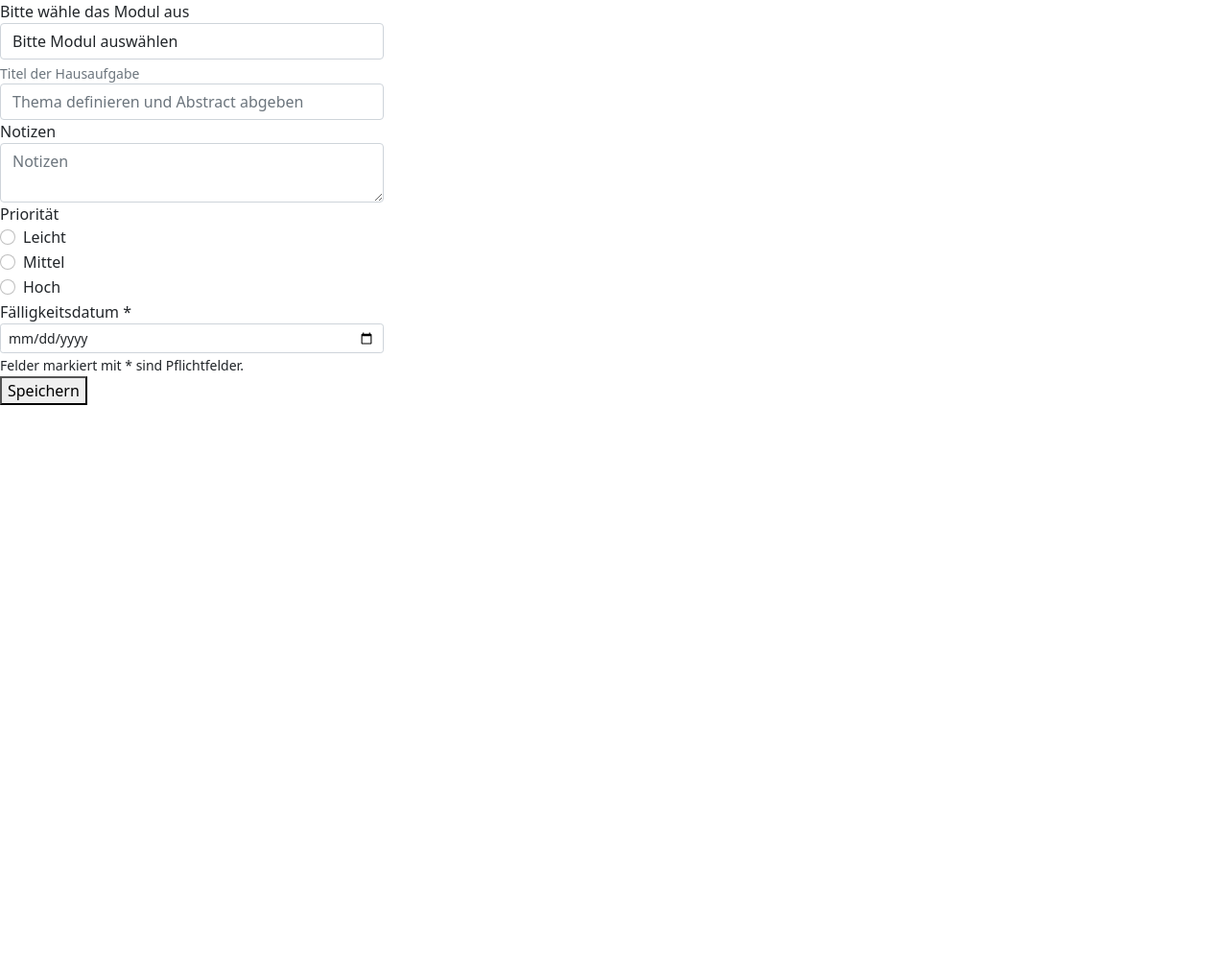
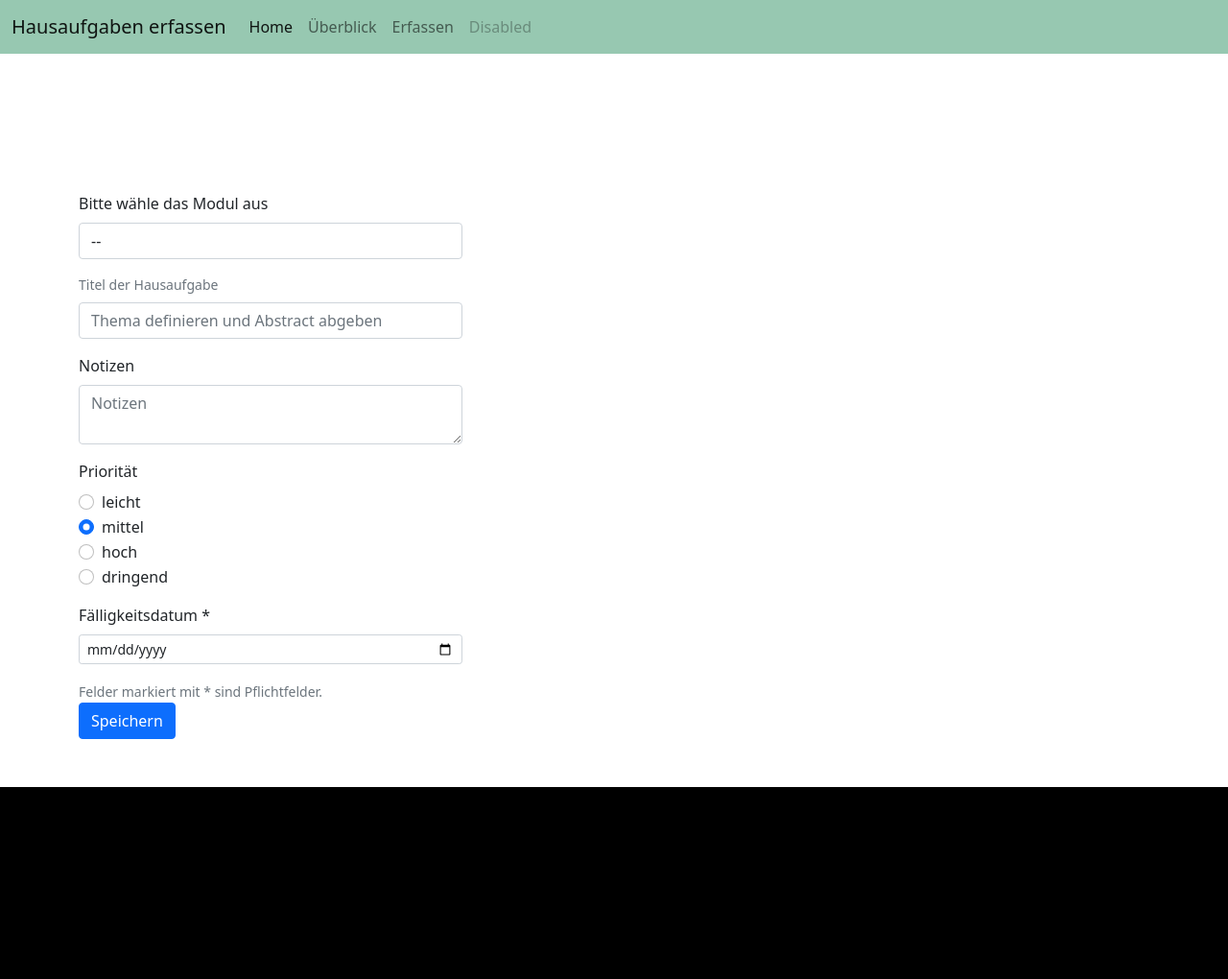
Before and after one commit to lapasaste/pro2, a Flask app: page /erfassen in a window 1280 px wide. Shown: the whole page at 96% size. Before the commit the page ends 422 px from the top, so only its background shows below. Run offline with Flask 2, Linux system fonts and the light colour scheme; some libraries are stand-ins or nearby versions.

Commit message:
add form with POST method

```diff
--- a/main.py
+++ b/main.py
@@ -1,16 +1,33 @@
-from flask import Flask
+from flask import Flask, request
 from flask import render_template
 
-app = Flask("Hello World")
+app = Flask("Hello You")
 
 
-@app.route('/hello')
+@app.route('/home')
 def hello():
     return render_template("index.html", name="Stefan")
 
-@app.route('/erfassen')
+@app.route('/ueberblick')
+def ueberblick():
+    return render_template("ueberblick.html")
+
+@app.route('/erfassen', methods=['GET', 'POST'])
 def erfassen():
-    return render_template("formular.html")
+
+    if request.method == 'POST':
+        modul= request.form.get("modul")
+        titletext = request.form.get("text_homework")
+        notizen = request.form.get("textarea_notice")
+        prioritaet = request.form.get("flexRadioDefault")
+        faelligkeit = request.form.get("date")
+
+        return render_template("ueberblick.html", Modul=modul, Titel=titletext, Notizen=notizen, Priorität=prioritaet, Fälligkeit=faelligkeit)
+
+
+    else:
+        return render_template("formular.html")
+
 
 
 if __name__ == "__main__":
--- a/static/main.css
+++ b/static/main.css
@@ -1,7 +1,29 @@
+header {
+    min-height: 200px;
+}
+
+.navbar {
+    background-color: #97c8b1;
+}
+
+#main {
+    min-height: 350px;
+}
+
 h1 {
   color: green;
+}
+
+#homeworkerfassen, button {
+    color: white;
 }
 
 form {
     width: 400px;
 }
+
+footer {
+    min-height: 200px;
+    margin-top: 50px;
+    background-color: black;
+}
--- a/templates/footer.html
+++ b/templates/footer.html
@@ -1,3 +1,3 @@
+<footer>
     <script src="{{ url_for('static', filename='bootstrap/js/bootstrap.min.js') }}"></script>
-</body>
-</html>
+</footer>
--- a/templates/formular.html
+++ b/templates/formular.html
@@ -2,52 +2,59 @@
 <html lang="en">
  {% include "header.html" %}
 <body>
-
-    <form method="POST">
-        <div class="form-modul">
-            <label>Bitte wähle das Modul aus</label>
+    <div id="main" class="container">
+        <form method="POST" action="{{url_for('erfassen')}}">
+        <div class="form-modul mb-3">
+            <label class="form-label">Bitte wähle das Modul aus</label>
             <select class="form-control" name="modul">
-                <option value="nothing">Bitte Modul auswählen</option>
-                <option value="content_markeitng">Content Marketing und Storytelling</option>
-                <option value="digital_markeitng">Digital Marketing</option>
-                <option value="innovationsmanagement">Innovationsmanagement</option>
-                <option value="nachhaltige_entwicklung">Nachhaltige Entwicklung</option>
-                <option value="product_management">Product Management for Digital Business</option>
-                <option value="programmierung_2">Programmierung 2</option>
-                <option value="projektmanagement_1">Projektmanagement 1</option>
-                <option value="requirements_engineering">Requirements Engineering</option>
+                <option value="nothing">--</option>
+                <option value="Content Marketing" name="content_marketing">Content Marketing und Storytelling</option>
+                <option value="Digital Marketing" name="digital_markeitng">Digital Marketing</option>
+                <option value="Innovationsmanagement" name="innovationsmanagement">Innovationsmanagement</option>
+                <option value="Nachhaltige Entwicklung" name="nachhaltige_entwicklung">Nachhaltige Entwicklung</option>
+                <option value="Product Management" name="product_management">Product Management for Digital Business</option>
+                <option value="Programmierung 2" name="programmierung_2">Programmierung 2</option>
+                <option value="Projektmanagement 1" name="projektmanagement_1">Projektmanagement 1</option>
+                <option value="Requirement Engineering" name="requirements_engineering">Requirements Engineering</option>
             </select>
         </div>
 
-        <div class="form-text">
-              <label>Titel der Hausaufgabe</label>
+        <div class="form-text mb-3">
+              <label class="form-label">Titel der Hausaufgabe</label>
               <input type="text" class="form-control" name="text_homework" placeholder="Thema definieren und Abstract abgeben">
         </div>
-        <div class="form-textarea">
-            <label>Notizen</label>
+        <div class="form-textarea mb-3">
+            <label class="form-label">Notizen</label>
             <textarea class="form-control" name="textarea_notice" placeholder="Notizen"></textarea>
         </div>
-        <div class="form-priority">
-            <label>Priorität</label>
+        <div class="form-priority mb-3">
+            <label class="form-label">Priorität</label>
             <div class="form-check">
-                <input class="form-check-input" type="radio" name="priority" value="leicht"> <label class="form-check-label">Leicht</label>
+                <input class="form-check-input" type="radio" name="flexRadioDefault" id="flexRadioDefault1" value="Leicht">
+                <label class="form-check-label" for="flexRadioDefault1">leicht</label>
             </div>
-
             <div class="form-check">
-                <input class="form-check-input" type="radio" name="priority" value="mittel"> <label class="form-check-label">Mittel</label>
+                <input class="form-check-input" type="radio" name="flexRadioDefault" id="flexRadioDefault2" value="Mittel" checked>
+                <label class="form-check-label" for="flexRadioDefault2">mittel</label>
             </div>
-
             <div class="form-check">
-                <input class="form-check-input" type="radio" name="priority" value="hoch"> <label class="form-check-label">Hoch</label>
+                <input class="form-check-input" type="radio" name="flexRadioDefault" id="flexRadioDefault3" value="Hoch">
+                <label class="form-check-label" for="flexRadioDefault2">hoch</label>
+            </div>
+            <div class="form-check">
+                <input class="form-check-input" type="radio" name="flexRadioDefault" id="flexRadioDefault4" value="Dringend">
+                <label class="form-check-label" for="flexRadioDefault2">dringend</label>
             </div>
         </div>
-        <div class="form-time">
-            <label>Fälligkeitsdatum *</label> <input type="date" class="form-control form-control-sm" name="date" value="">
+
+        <div class="form-time mb-3">
+            <label class="form-label">Fälligkeitsdatum *</label> <input type="date" class="form-control form-control-sm" name="date" value="">
         </div>
-        <small>Felder markiert mit * sind Pflichtfelder.</small> <br>
+        <small class="form-text">Felder markiert mit * sind Pflichtfelder.</small> <br>
 
-        <button type="submit">Speichern</button>
-    </form>
+        <button class="btn btn-primary" type="submit">Speichern</button>
+        </form>
+    </div>
 
     {% include "footer.html" %}
 </body>
--- a/templates/header.html
+++ b/templates/header.html
@@ -1,5 +1,5 @@
 <!DOCTYPE html>
-<html lang="en">
+<html lang="de">
 <head>
     <meta charset="utf-8">
     <title>Hello</title>
@@ -7,3 +7,31 @@
     <link rel="stylesheet" href="{{url_for('static', filename='bootstrap/css/bootstrap.min.css') }}">
     <title>Willkommen</title>
 </head>
+
+<header>
+    <!--Navigation von getbootstrap.com-->
+    <nav class="navbar navbar-expand-lg navbar-light">
+      <div class="container-fluid">
+        <a class="navbar-brand" href="#">Hausaufgaben erfassen</a>
+        <button class="navbar-toggler" type="button" data-bs-toggle="collapse" data-bs-target="#navbarNav" aria-controls="navbarNav" aria-expanded="false" aria-label="Toggle navigation">
+          <span class="navbar-toggler-icon"></span>
+        </button>
+        <div class="collapse navbar-collapse" id="navbarNav">
+          <ul class="navbar-nav">
+            <li class="nav-item">
+              <a class="nav-link active" aria-current="page" href="/home">Home</a>
+            </li>
+            <li class="nav-item">
+              <a class="nav-link" href="/ueberblick">Überblick</a>
+            </li>
+            <li class="nav-item">
+              <a class="nav-link" href="/erfassen">Erfassen</a>
+            </li>
+            <li class="nav-item">
+              <a class="nav-link disabled">Disabled</a>
+            </li>
+          </ul>
+        </div>
+      </div>
+    </nav>
+</header>
```
Also changed, not shown: datenerfassung.py (added, +16 -0 lines), datenspeicher.json (added, +17 -0 lines), templates/index.html (+7 -4 lines), templates/ueberblick.html (added, +16 -0 lines), README.md.
